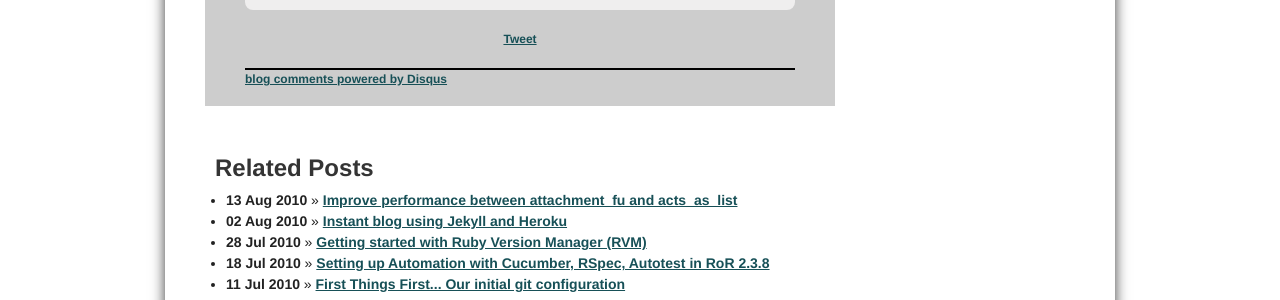
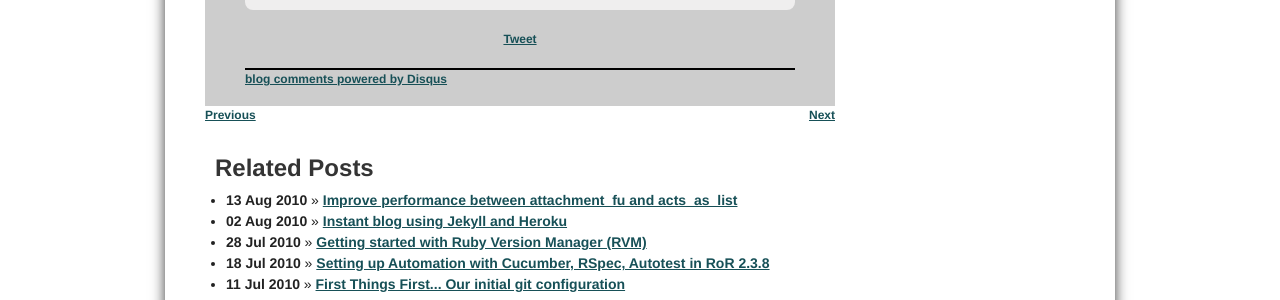
Before and after one commit to crowdint/blog.crowdint.com-jekyll, a Jekyll site: the page built from _posts/2010-08-06-our-git-workflow.markdown, in a window 1280 px wide. Shown: the part 2296-2596 px from the top of the page. Built offline with Jekyll 4.4.1, drawn with Linux system fonts in a browser that asks for light colours; Markdown is read by kramdown in place of the engine named in the settings; comment, search, counter and statistics services are not loaded.

Commit message:
Adding 3 posts to index page and 'Previous', 'Next' buttons to posts

```diff
--- a/_layouts/post.html
+++ b/_layouts/post.html
@@ -31,6 +31,14 @@ layout: default
     <noscript>Please enable JavaScript to view the <a href="http://disqus.com/?ref_noscript=crowdinttech">comments powered by Disqus.</a></noscript>
     <a href="http://disqus.com" class="dsq-brlink">blog comments powered by <span class="logo-disqus">Disqus</span></a>
   </div>
+  <div class="nav_links">
+    {% if page.previous %}
+      <div class="previous"><a href="{{ page.previous.url }}">Previous</a></div>
+    {% endif %}
+    {% if page.next %}
+      <div class="next"><a href="{{ page.next.url }}">Next</a></div>
+    {% endif %}
+  </div>
 </div>
 <div class="post prepend-1">
   <h1>Related Posts</h1>
--- a/stylesheets/styles.css
+++ b/stylesheets/styles.css
@@ -230,3 +230,16 @@ em {
   text-align: center;
   margin: 20px;
 }
+
+.nav_links {
+  width: 100%;
+}
+
+.nav_links .next {
+  float: right;
+  text-align: right;
+}
+
+.nav_links .previous {
+  position: absolute;
+}
```
Also changed, not shown: index.html (+9 -8 lines).
